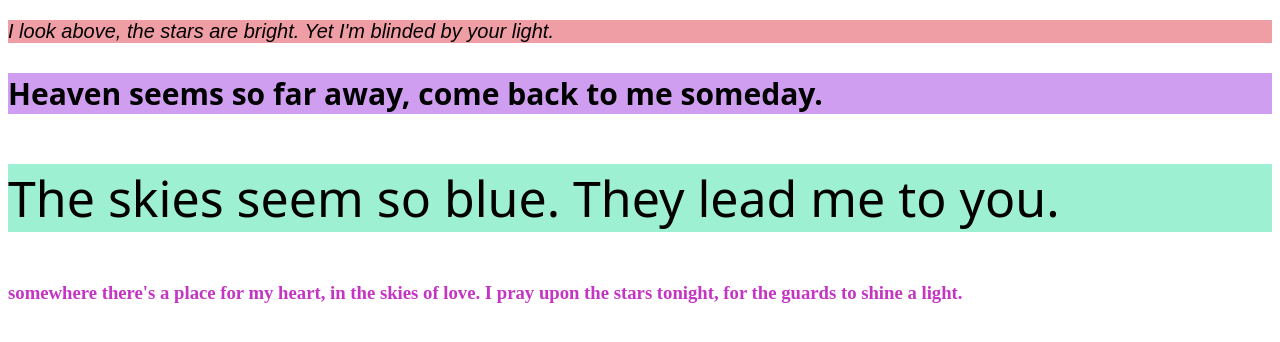
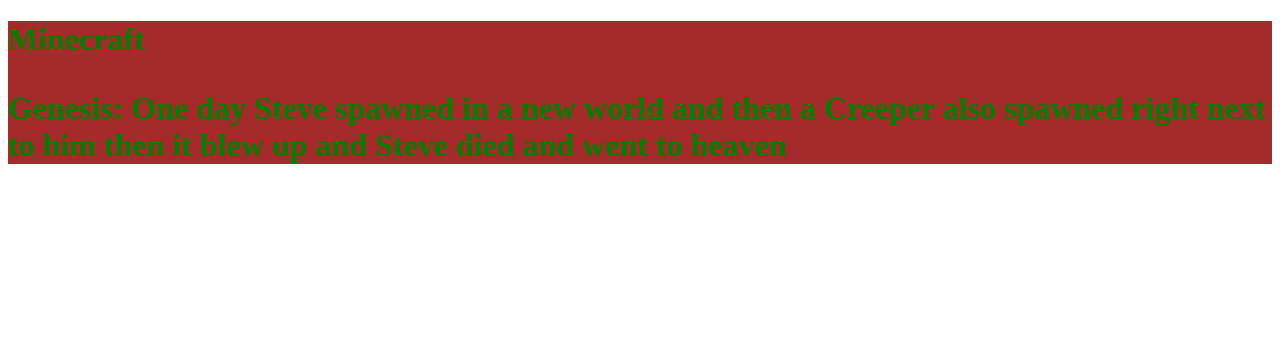
Before and after one commit to paulvonoberstein/lohengrammdynasty.github.io, a plain HTML site: page index.html in a window 1280 px wide. Drawn offline with Linux system fonts and the light colour scheme.

Commit message:
Update index.html

```diff
--- a/index.html
+++ b/index.html
@@ -32,6 +32,12 @@
                 color: rgb(196, 53, 196);
             }
 
+            h1 {
+                color: green;
+                background-color:brown;
+                font: bold: 80px sans;
+            }
+
 
         </style>
 
@@ -39,13 +45,15 @@
     </head>
     <body>
 
-<p id = "id1"> I look above, the stars are bright. Yet I'm blinded by your light.</p>
+        <h1> Minecraft </h>
 
-<p id = "id2"> Heaven seems so far away, come back to me someday.</p>
+        <p> Genesis: One day Steve spawned in a new world and then a Creeper also spawned right next to him then it blew up and Steve died and went to heaven</p>
 
-<p class = "class2 class2"> The skies seem so blue. They lead me to you.</p>
 
-<h3> somewhere there's a place for my heart, in the skies of love. I pray upon the stars tonight, for the guards to shine a light.</h3>
+
+
+
+
 
     </body>
 </html>
```
